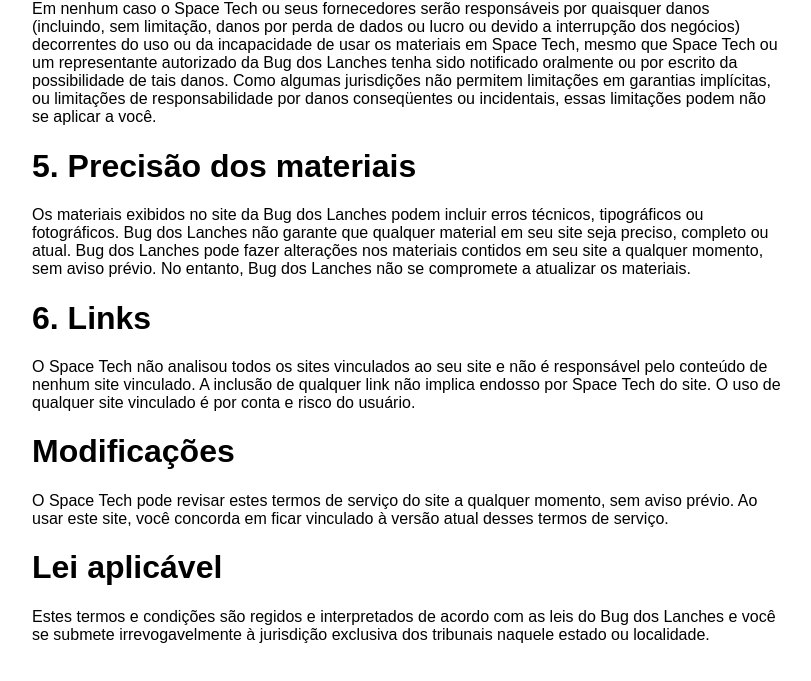
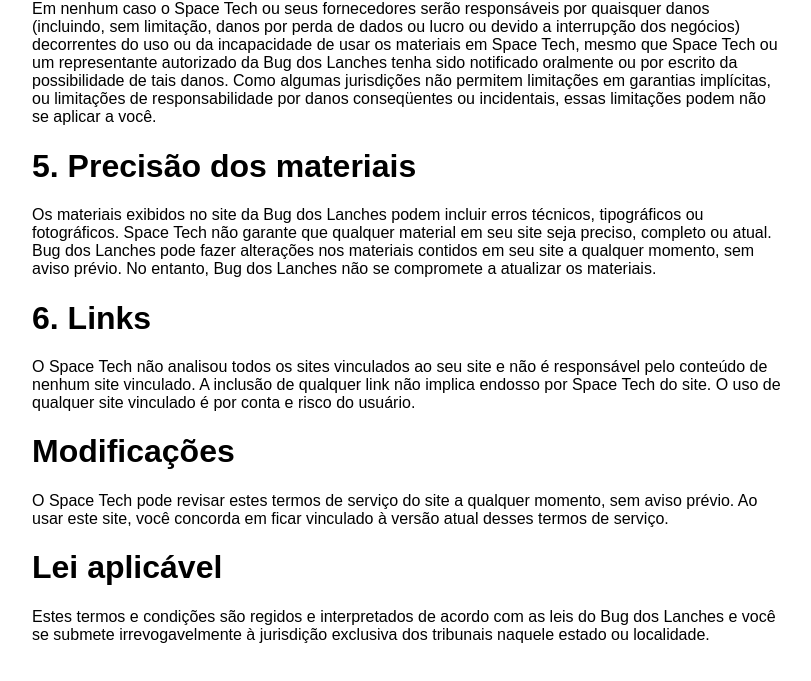
Before and after one commit to HydraDigital/Spacetech, a plain HTML site: page space/termos/index.html in a window 1280 px wide. Shown: the part 754-1435 px from the top of the page, without its empty margins (232-1043 px from the left). Drawn offline with Linux system fonts and the light colour scheme.

Commit message:
Update index.html

```diff
--- a/space/termos/index.html
+++ b/space/termos/index.html
@@ -45,7 +45,7 @@
     limitações em garantias implícitas, ou limitações de responsabilidade por danos conseqüentes ou incidentais, essas limitações podem não se aplicar a você.
 </p>
   <h1>5. Precisão dos materiais</h1>
-  <p>Os materiais exibidos no site da Bug dos Lanches podem incluir erros técnicos, tipográficos ou fotográficos. Bug dos Lanches não garante que qualquer material em seu site seja preciso, completo ou atual. Bug dos Lanches pode fazer
+  <p>Os materiais exibidos no site da Bug dos Lanches podem incluir erros técnicos, tipográficos ou fotográficos. Space Tech não garante que qualquer material em seu site seja preciso, completo ou atual. Bug dos Lanches pode fazer
   alterações nos materiais contidos em seu site a qualquer momento, sem aviso prévio. No entanto, Bug dos Lanches não se compromete a atualizar os materiais.
 </p>
   <h1>6. Links</h1>
```
